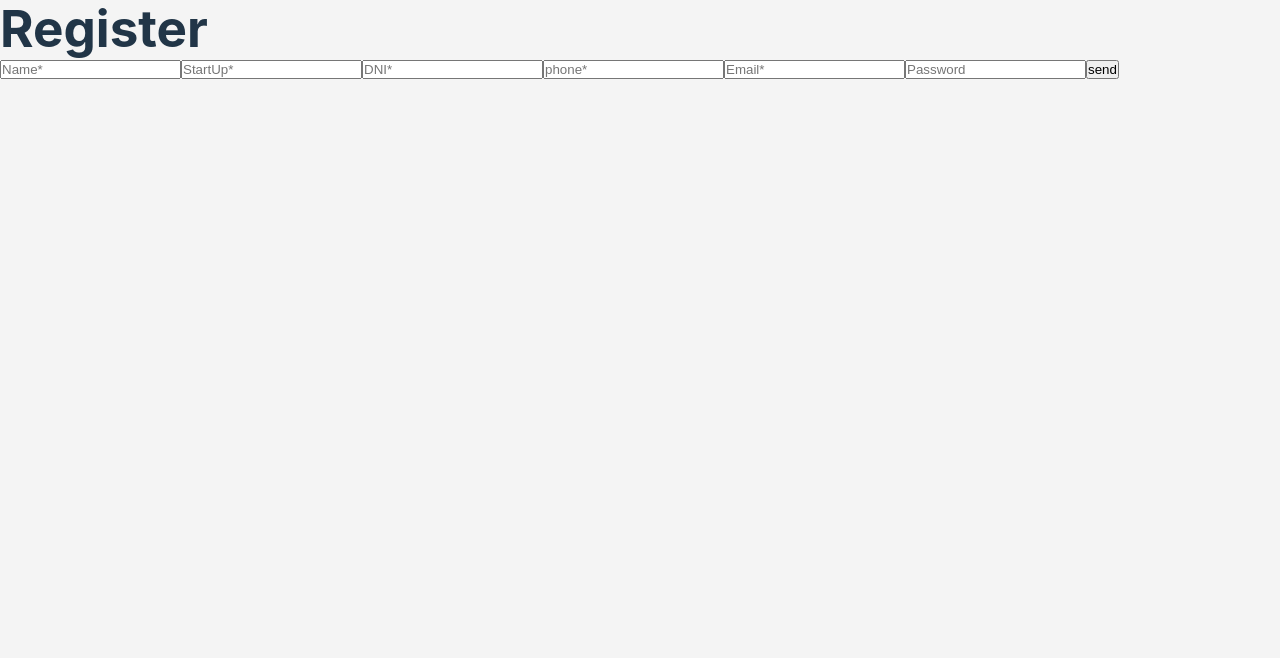
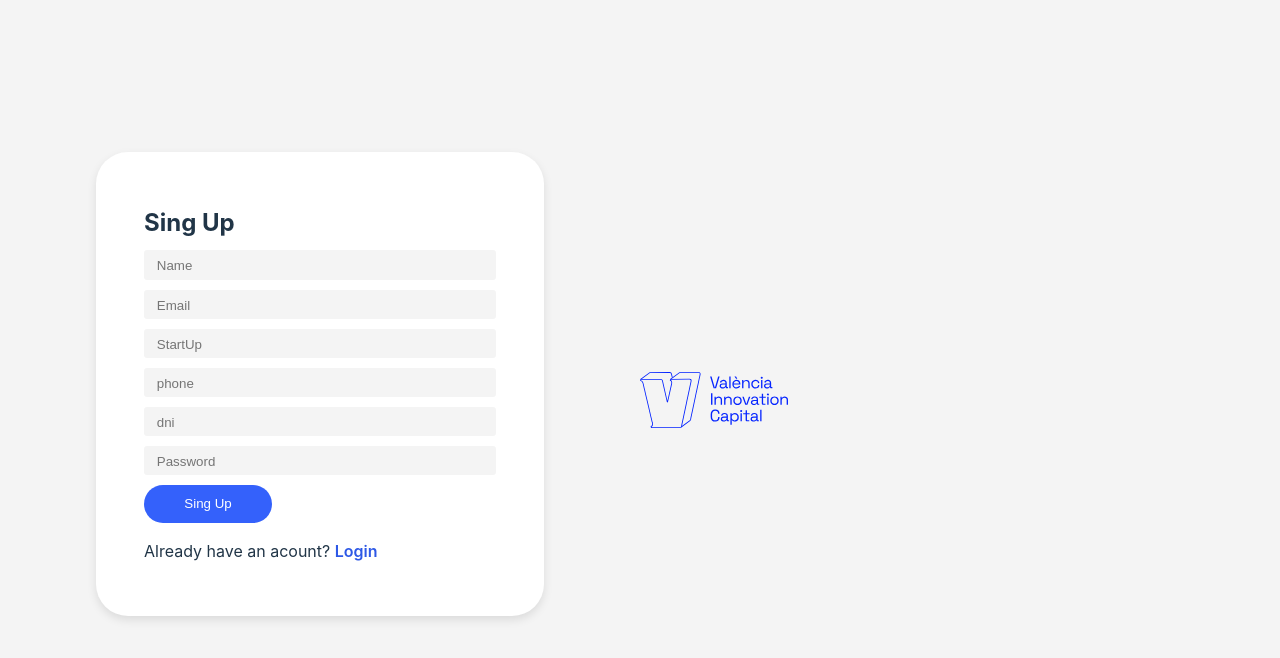
Before and after one commit to AbrahamEsc1911/FRONT-ACCESS-CONTROL, a React (Vite) app: page /register in a window 1280 px wide. Shown: the top 658 px of the page. Built offline with nearby package versions, Linux system fonts and the light colour scheme.

Commit message:
feat: register view designed on css

```diff
--- a/src/views/Register/Register.css
+++ b/src/views/Register/Register.css
@@ -1,3 +1,131 @@
 .hident-content {
     display: none;
-}
+  }
+
+  .register-view-main {
+    width: 100vw;
+    height: 100vh;
+
+    display: flex;
+    flex-wrap: wrap;
+    flex-direction: row;
+    justify-content: center;
+  }
+
+  @media (max-width: 1100px) {
+    .register-view-main {
+      width: 100vw;
+      height: auto;
+
+      padding-top: 4rem;
+      padding-bottom: 4rem;
+    }
+  }
+
+  .section-register-container {
+    width: 50vw;
+    height: auto;
+
+    display: flex;
+    justify-content: center;
+    align-items: center;
+  }
+
+  @media (max-width: 1100px) {
+    .section-register-container {
+      width: 60vw;
+      height: auto;
+    }
+  }
+
+  @media (max-width: 920px) {
+    .section-register-container {
+      width: 60vw;
+      height: auto;
+    }
+  }
+
+  .section-register-image {
+    width: 50vw;
+    height: auto;
+
+    display: flex;
+    align-items: center;
+  }
+
+  @media (max-width: 1100px) {
+    .section-register-image {
+      width: 100vw;
+      height: auto;
+
+      display: flex;
+      justify-content: center;
+      padding-top: 3rem;
+    }
+  }
+
+  @media (max-width: 920px) {
+    .section-register-image {
+      width: 100vw;
+      height: auto;
+
+      display: flex;
+      justify-content: center;
+      padding-top: 3rem;
+    }
+  }
+
+  .register-container {
+    width: auto;
+    height: 25rem;
+
+    padding: 1rem;
+
+    display: flex;
+    flex-direction: column;
+    justify-content: space-around;
+  }
+
+  .input-register {
+    height: auto;
+    width: 22rem;
+
+    padding-top: 0.5rem;
+    padding-bottom: 0.4rem;
+    padding-left: 0.8rem;
+    border-radius: 0.2rem;
+    background-color: #f4f4f4;
+    border: none;
+  }
+
+  .button-register {
+    height: 2.4rem;
+    width: 8rem;
+
+    border-radius: 3rem;
+    border: none;
+    margin-bottom: 1rem;
+
+    background-color: #3461fb;
+    color: white;
+    font-weight: 400;
+
+    cursor: pointer;
+  }
+
+  .button-register:hover {
+    background-color: #2b53d5;
+  }
+
+
+  .special-text {
+    font-weight: 600;
+    cursor: pointer;
+    color: #2d58e6;
+  }
+
+  .special-text:hover {
+    font-weight: 600;
+    cursor: pointer;
+    color: #2649bd;
+  }
--- a/src/views/Register/Register.jsx
+++ b/src/views/Register/Register.jsx
@@ -4,6 +4,7 @@ import { register } from '../../Services/auth.services'
 import './Register.css'
 
 import React, { useState } from 'react'
+import { CBlockMain } from '../../components/CBlockMain/CBlockMain'
 
 export const Register = () => {
 
@@ -21,6 +22,7 @@ export const Register = () => {
     const [passwordLong, setPasswordLong] = useState(false)
     const [allAreRequired, setAllAreRequired] = useState(false)
     const [messageServer, setMessageServer] = useState(false)
+    const [erroMessage, setErroMessage] = useState(false)
     const navigate = useNavigate()
 
     const handleChange = (e) => {
@@ -56,19 +58,85 @@ export const Register = () => {
         }
     }
 
+    const goToLogin = () => {
+        navigate('/login')
+    }
+
     return (
         <>
-            <h1>Register</h1>
-            <CInputs type='text' placeholder='Name*' name='name' onChange={handleChange} />
-            <CInputs type='text' placeholder='StartUp*' name='StartUp' onChange={handleChange} />
-            <CInputs type='text' placeholder='DNI*' name='dni' onChange={handleChange} />
-            <CInputs type='number' placeholder='phone*' name='phone' onChange={handleChange} />
-            <CInputs type='email' placeholder='Email*' name='email' onChange={handleChange} />
-            <CInputs type='password' placeholder='Password' name='password' onChange={handleChange} />
-            <p className={passwordLong ? "" : 'hident-content'}>password most be between 8 and 12 characters</p>
-            <p className={allAreRequired ? "" : 'hident-content'}>all fields are required</p>
-            <p className={messageServer ? "" : 'hident-content'}>try with another email</p>
-            <CInputs type='button' value='send' name='send' onClick={sendRegister} />
+
+            <div className="register-view-main">
+        <div className="section-register-container">
+          <CBlockMain
+            content={
+              <div className="register-container">
+                <h2 className="text-no-margin">Sing Up</h2>
+                <CInputs
+                  type="text"
+                  name="name"
+                  placeholder="Name"
+                  onChange={handleChange}
+                  className="input-register"
+                />
+                <CInputs
+                  type="email"
+                  name="email"
+                  placeholder="Email"
+                  onChange={handleChange}
+                  className="input-register"
+                />
+                <CInputs
+                  type="email"
+                  name="StartUp"
+                  placeholder="StartUp"
+                  onChange={handleChange}
+                  className="input-register"
+                />
+                <CInputs
+                  type="text"
+                  name="phone"
+                  placeholder="phone"
+                  onChange={handleChange}
+                  className="input-register"
+                />
+                <CInputs
+                  type="text"
+                  name="dni"
+                  placeholder="dni"
+                  onChange={handleChange}
+                  className="input-register"
+                />
+                <CInputs
+                  type="password"
+                  name="password"
+                  placeholder="Password"
+                  onChange={handleChange}
+                  className="input-register"
+                />
+                <p className={allAreRequired ? "" : "hident-content"}>
+                  Email y contraseña son requeridos
+                </p>
+                <p className={passwordLong ? "" : "hident-content"}>
+                  La contraseña debe ser entre 8 y 12 caracteres
+                </p>
+                <p className={messageServer ? "" : "hident-content"}>try with another email</p>
+                <div>
+                  <CInputs
+                    type="button"
+                    value="Sing Up"
+                    onClick={sendRegister}
+                    className="button-register"
+                  />
+                  <p className="text-no-margin">Already have an acount? <span className="special-text" onClick={goToLogin}>Login</span></p>
+                </div>
+              </div>
+            }
+          />
+        </div>
+        <div className="section-register-image">
+          <img src="./images/logonaves.svg" alt="image-main-register" id="banner-home-main"/>
+        </div>
+      </div>
         </>
     )
 }
```
Also changed, not shown: images/logonaves.svg (added).
